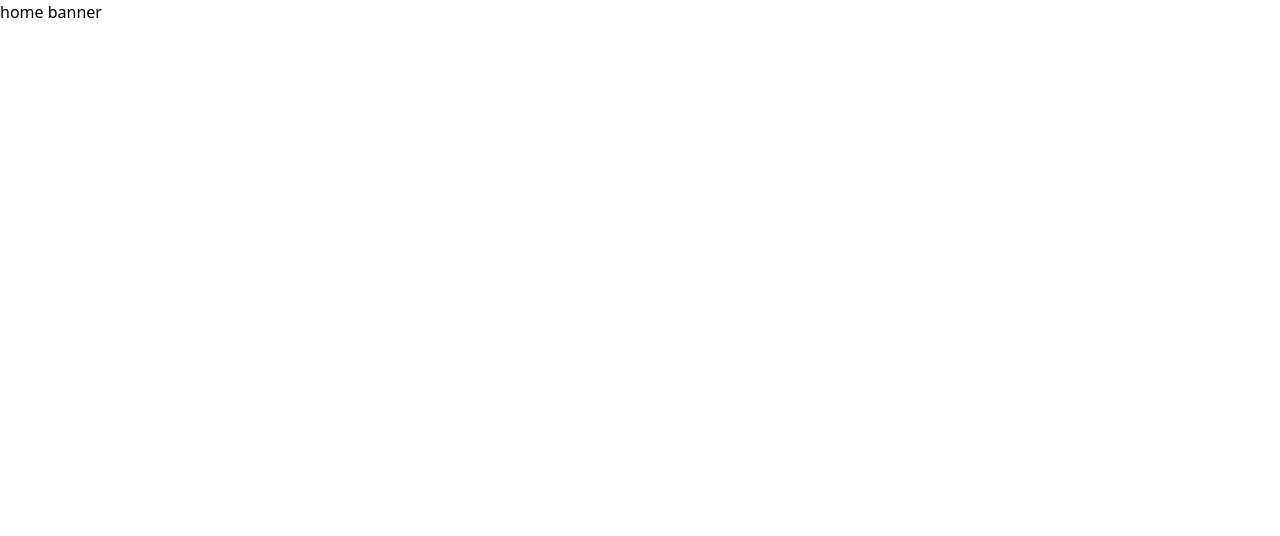
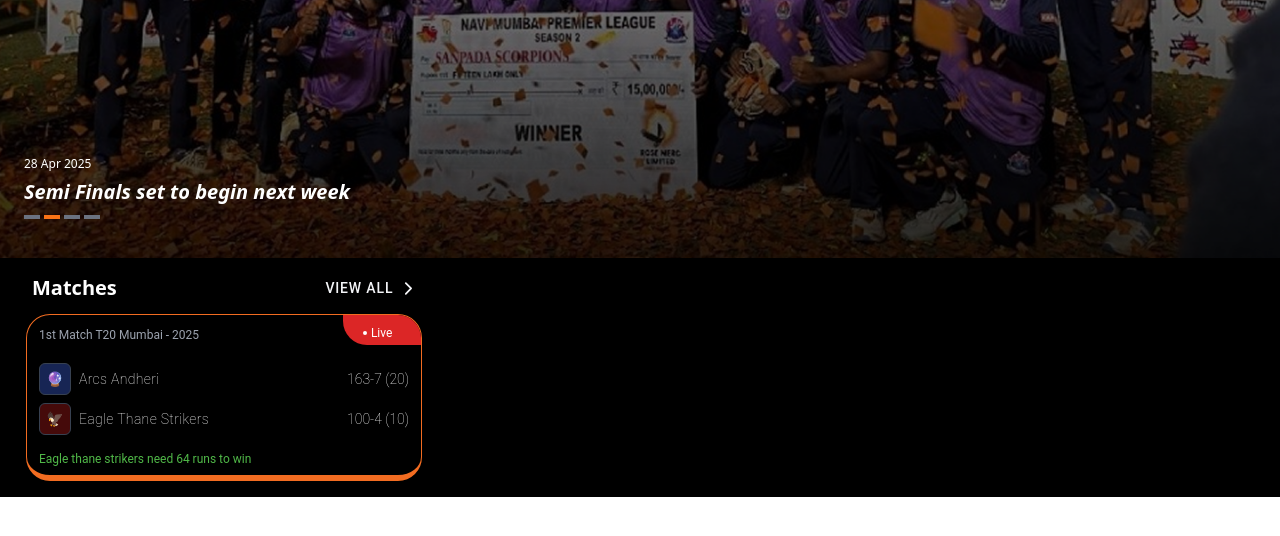
Before and after one commit to ken42-tech/MCA-App, a React (Vite) app: page /home in a window 1280 px wide. Shown: the top 536 px of the page. Built offline with nearby package versions, Linux system fonts and the light colour scheme.

Commit message:
completed banner component and match component

```diff
--- /dev/null
+++ b/src/Assets/Images/index.ts
@@ -0,0 +1,3 @@
+import bgBannerImg from "./home/bg.png";
+
+export { bgBannerImg };
--- a/src/pages/Home/Components/HomeBanner.tsx
+++ b/src/pages/Home/Components/HomeBanner.tsx
@@ -1,6 +1,100 @@
-import React from "react";
+import React, { useState, useEffect } from "react";
+import { IonIcon } from "@ionic/react";
+import { chevronBackOutline, chevronForwardOutline } from "ionicons/icons";
+import { bgBannerImg } from "../../../Assets/Images";
+
 const HomeBanner = () => {
-  return <div>home banner</div>;
+  // Sample slide data - replace with your actual data
+  const slides = [
+    {
+      id: 1,
+      image: bgBannerImg,
+      date: "06 May 2025",
+      title: "Arcs Andheri won their 1st title",
+    },
+    {
+      id: 2,
+      image: bgBannerImg,
+      date: "28 Apr 2025",
+      title: "Semi Finals set to begin next week",
+    },
+    {
+      id: 3,
+      image: bgBannerImg,
+      date: "15 Apr 2025",
+      title: "Season highlights and top performances",
+    },
+    {
+      id: 4,
+      image: bgBannerImg,
+      date: "15 Apr 2025",
+      title: "Season highlights and top performances",
+    },
+  ];
+
+  const [currentSlide, setCurrentSlide] = useState(0);
+
+  // Auto-slide functionality
+  useEffect(() => {
+    const interval = setInterval(() => {
+      setCurrentSlide((prev) => (prev === slides.length - 1 ? 0 : prev + 1));
+    }, 5000);
+
+    return () => clearInterval(interval);
+  }, []);
+
+  const nextSlide = () => {
+    setCurrentSlide((prev) => (prev === slides.length - 1 ? 0 : prev + 1));
+  };
+
+  const prevSlide = () => {
+    setCurrentSlide((prev) => (prev === 0 ? slides.length - 1 : prev - 1));
+  };
+
+  return (
+    <div className="relative w-full h-[258px] overflow-hidden">
+      {/* Slider wrapper */}
+      <div
+        className="flex transition-transform duration-500 ease-in-out h-full"
+        style={{ transform: `translateX(-${currentSlide * 100}%)` }}
+      >
+        {slides.map((slide) => (
+          <div key={slide.id} className="min-w-full h-full flex-shrink-0">
+            {/* Background image with overlay */}
+            <div
+              className="w-full h-full bg-cover bg-center relative"
+              style={{ backgroundImage: `url(${slide.image})` }}
+            >
+              {/* Content overlay */}
+              <div className="absolute bottom-[20%]  left-6 text-white">
+                <div className="mb-1">
+                  <span className="inline-block  text-xs text-white rounded-full">
+                    {slide.date}
+                  </span>
+                </div>
+                <h1 className="text-xl font-semibold italic">{slide.title}</h1>
+              </div>
+            </div>
+          </div>
+        ))}
+      </div>
+
+      {/* Slider indicator */}
+      <div className="absolute bottom-[15%] left-6 ">
+        <div className="flex space-x-1">
+          {slides.map((_, index) => (
+            <button
+              key={index}
+              onClick={() => setCurrentSlide(index)}
+              className={`h-1 w-4 transition-all duration-300 ${
+                index === currentSlide ? "bg-orange-500" : "bg-gray-500"
+              }`}
+            />
+          ))}
+        </div>
+      </div>
+    </div>
+  );
 };
 
 export default HomeBanner;
--- /dev/null
+++ b/src/pages/Home/Components/Matches.tsx
@@ -0,0 +1,112 @@
+import React from "react";
+import {
+  IonCard,
+  IonCardContent,
+  IonChip,
+  IonIcon,
+  IonText,
+  IonButton,
+} from "@ionic/react";
+import { chevronForward } from "ionicons/icons";
+
+const Matches = () => {
+  // Mock data - this would be replaced with API data in a real implementation
+  const matchesData = {
+    title: "Matches",
+    viewAll: true,
+    matches: [
+      {
+        id: 1,
+        type: "1st Match T20 Mumbai - 2025",
+        isLive: true,
+        teams: [
+          {
+            name: "Arcs Andheri",
+            logo: "🔮", // Using emoji as placeholder for team logo
+            score: "163-7 (20)",
+            bgColor: "bg-blue-950", // Custom background color for first team
+          },
+          {
+            name: "Eagle Thane Strikers",
+            logo: "🦅", // Using emoji as placeholder for team logo
+            score: "100-4 (10)",
+            bgColor: "bg-red-950", // Custom background color for second team
+          },
+        ],
+        status: "Eagle thane strikers need 64 runs to win",
+      },
+    ],
+  };
+
+  return (
+    <div className="bg-brown-400 text-white p-4 py-2 w-full max-w-md">
+      {/* Single parent div containing both the header and cards */}
+      <div className="w-full">
+        {/* Header section */}
+        <div className="flex w-full justify-between items-center mb-0">
+          <h2 className="text-xl pl-4 font-bold">{matchesData.title}</h2>
+          {matchesData.viewAll && (
+            <IonButton
+              fill="clear"
+              color="light"
+              size="default"
+              className="flex items-center p-0 h-auto"
+            >
+              View all
+              <IonIcon icon={chevronForward} slot="end" />
+            </IonButton>
+          )}
+        </div>
+
+        {/* Cards section */}
+        {matchesData.matches.map((match) => (
+          <IonCard
+            key={match.id}
+            className="bg-black border-b-[6px] border-[#F26C21] border-x-[1px] border-t-[1px] text-white rounded-3xl overflow-hidden mb-2 mt-1"
+          >
+            <div className="p-3 pb-0">
+              <div className="flex justify-between items-center">
+                <IonText className="text-xs text-gray-400 pb-3">
+                  {match.type}
+                </IonText>
+                {match.isLive && (
+                  <IonChip className="bg-red-600 text-white h-6 absolute right-[-10%] top-[-16%] pb-3 pl-5 pr-16 pt-10 text-xs rounded-3xl flex items-center">
+                    <span className="w-1 h-1 bg-white rounded-full mr-1"></span>
+                    Live
+                  </IonChip>
+                )}
+              </div>
+
+              <div className="mt-2">
+                {match.teams.map((team, index) => (
+                  <div
+                    key={index}
+                    className="flex justify-between items-center mb-2"
+                  >
+                    <div className="flex items-center">
+                      <div
+                        className={`w-8 h-8 flex items-center border border-gray-700 justify-center ${team.bgColor} rounded-md mr-2`}
+                      >
+                        {team.logo}
+                      </div>
+                      <div className="text-sm font-thin tracking-wide">
+                        {team.name}
+                      </div>
+                    </div>
+                    <div className="font-thin">{team.score}</div>
+                  </div>
+                ))}
+              </div>
+            </div>
+
+            <div className="py-2 px-3 text-[#50B848] text-xs bg-opacity-50">
+              {match.status}
+            </div>
+          </IonCard>
+        ))}
+      </div>
+    </div>
+  );
+};
+
+export default Matches;
--- a/src/pages/Home/index.tsx
+++ b/src/pages/Home/index.tsx
@@ -1,10 +1,12 @@
 import React from "react";
 import HomeBanner from "./Components/HomeBanner";
+import Matches from "./Components/Matches";
 
 const Home = () => {
   return (
-    <div>
+    <div className="bg-black">
       <HomeBanner />
+      <Matches />
     </div>
   );
 };
```
Also changed, not shown: public/images/Home/bg.png (added), src/Assets/Images/home/bg.png (added).
